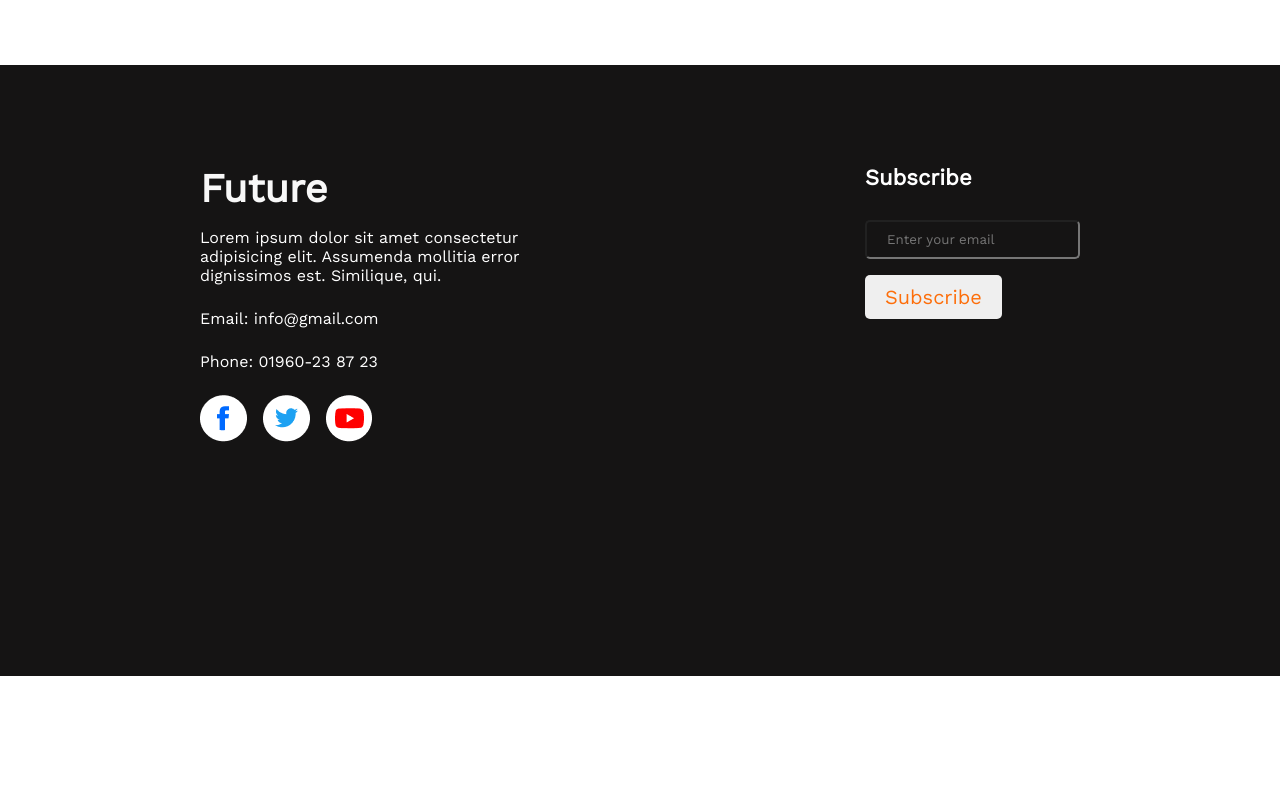
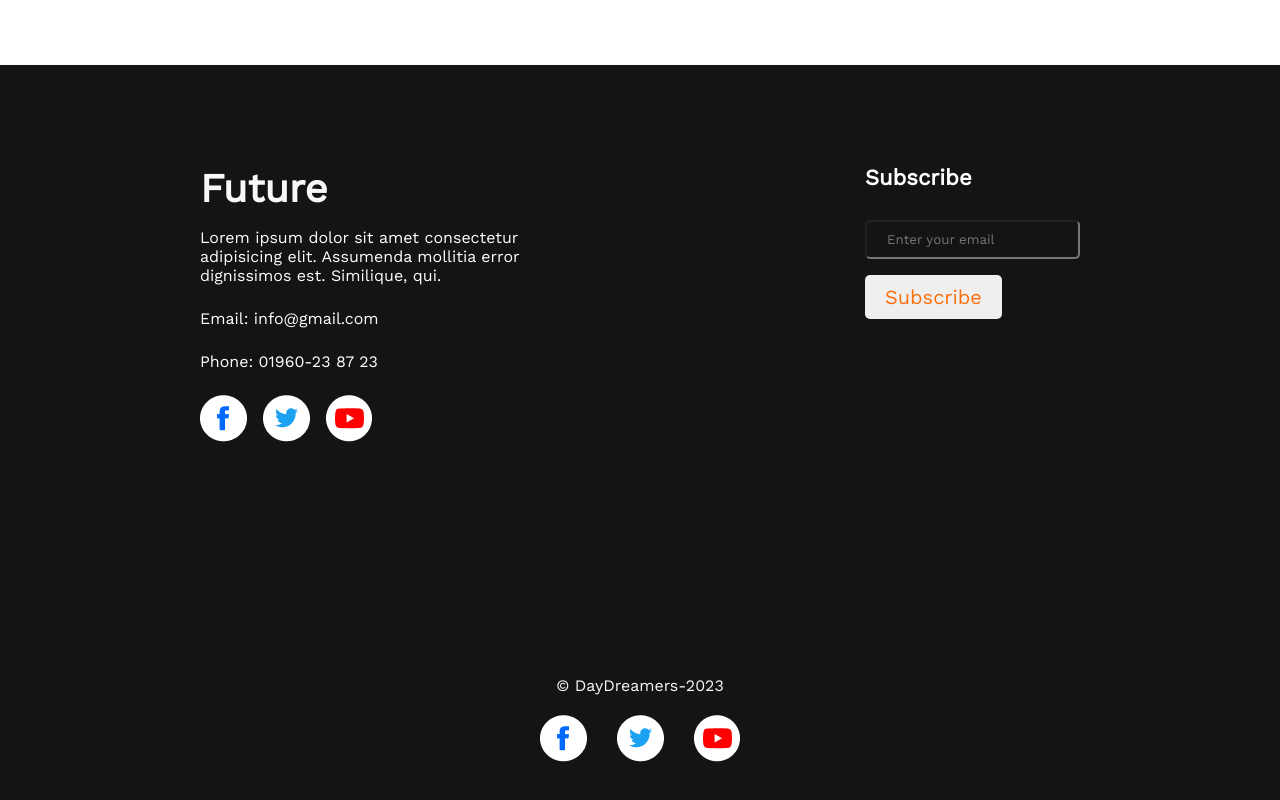
Before and after one commit to Alamin11/new-year-new-me, a plain HTML site: page index.html in a window 1280 px wide. Shown: the part 2566-3366 px from the top of the page. Before the commit the page ends 3242 px from the top, so only its background shows below. Drawn offline with nearby package versions, Linux system fonts and the light colour scheme.

Commit message:
addes footer section

```diff
--- a/index.html
+++ b/index.html
@@ -136,8 +136,13 @@
             </div>
         </section>
     </main>
-    <footer>
-
+    <footer class="footer">
+        <p> &copy; DayDreamers-2023</p>
+        <div class="social-icon">
+            <a href="#"><img src="assets/images/icons/fb.png" alt="facebook-icon"></a><a href="#"><img
+                    src="assets/images/icons/twitter.png" alt="twitter-icon"></a><a href="#"><img
+                    src="assets/images/icons/youtube.png" alt=""></a>
+        </div>
     </footer>
 </body>
 
--- a/styles/style.css
+++ b/styles/style.css
@@ -213,3 +213,20 @@ input {
     padding: 10px 20px;
     border-radius: 5px;
 }
+
+/* Footer styles */
+.footer {
+    color: #f8f8f8;
+    width: 100%;
+    height: 150px;
+    background-color: #151414;
+    /* margin: 0 auto; */
+    text-align: center;
+}
+
+footer .social-icon {
+    justify-content: center;
+    gap: 30px;
+    margin-top: 20px;
+
+}
```
